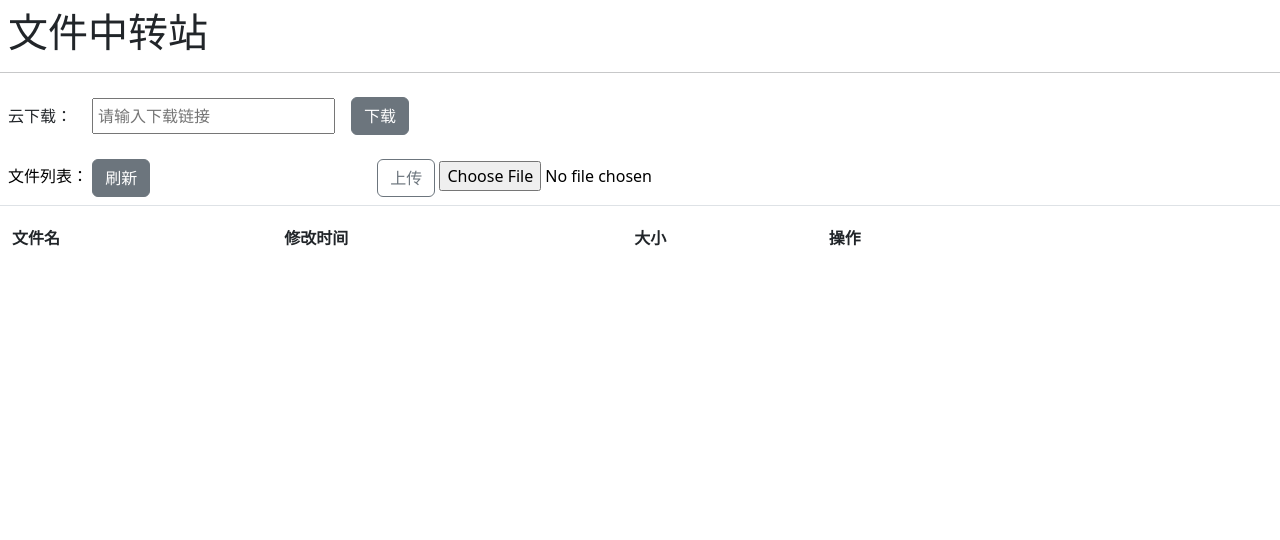
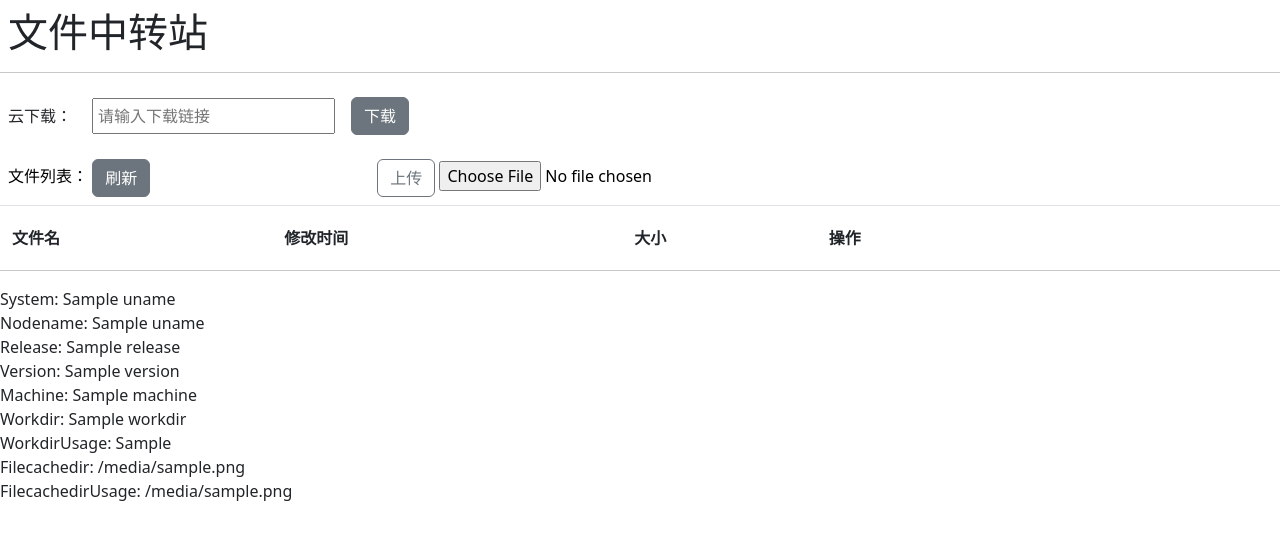
Before and after one commit to Cyrus-Albright/www, a Flask app: template app/main_blueprint/templates/index.html in a window 1280 px wide. Shown: the top 540 px of the page. Run offline with Flask 3, Linux system fonts and the light colour scheme; the template is opened without the code that fills it: values that come from a table or form of the project are taken from there, most other values are stand-ins (such as "Sample title", 1, 10 or a date in 2020); data that the repository does not hold is empty; some libraries are stand-ins or nearby versions.

Commit message:
添加系统信息展示

```diff
--- a/app/main_blueprint/templates/index.html
+++ b/app/main_blueprint/templates/index.html
@@ -58,9 +58,9 @@
                     console.log("Response:" + resp.fileinfolist);
                     for (i = 0; i < fileinfolist.length; i++) {
                         var list_item_tr = $('<tr><td><div class= "btn-group text-nowrap" >\
-                                <button type="button" class="btn btn-outline-secondary">下载</button>\
-                                <button type="button" class="btn btn-outline-danger">删除</button></div></td></tr>');
-                        var filename_td = $('<td>' + fileinfolist[i].filename + '</td>');
+                                <button type="button" class="btn btn-outline-secondary" onclick="downloadfile(this)">下载</button>\
+                                <button type="button" class="btn btn-outline-danger" onclick="deletefile(this)">删除</button></div></td></tr>');
+                        var filename_td = $('<td id="filename">' + fileinfolist[i].filename + '</td>');
                         var lastmodified_td = $('<td><small class="text-muted">' + fileinfolist[i].lastmodified + '</td>');
                         var size_td = $('<td><small class="text-muted">' + fileinfolist[i].size + '</td>');
                         list_item_tr.prepend(size_td);
@@ -78,8 +78,8 @@
         };
 
         // 下载云端列表文件
-        function filedownload(e) {
-            var filename = $(e).parent().siblings().filter("#filename").text();
+        function downloadfile(e) {
+            var filename = $(e).parent().parent().siblings().filter("#filename").text();
             console.log("download file: " + filename);
             $("#status").text("开始下载" + filename);
             trig_toast("开始下载" + filename);
@@ -97,7 +97,7 @@
 
         // 删除云端列表文件
         function deletefile(e) {
-            var filename = $(e).parent().siblings().filter("#filename").text();
+            var filename = $(e).parent().parent().siblings().filter("#filename").text();
             console.log("delete file: " + filename);
             $("#status").text("删除文件" + filename);
             trig_toast("删除文件" + filename);
@@ -175,7 +175,18 @@
             </table>
         </div>
         <!-- Test Area Begin -->
-        <div class="invisible" id="testarea">
+        <hr>
+        <div class="visible" id="testarea">
+            <!-- 展示系统信息 -->
+            <div>System: {{ systeminfo["uname"].sysname }}</div>
+            <div>Nodename: {{ systeminfo["uname"].nodename }}</div>
+            <div>Release: {{ systeminfo["uname"].release }}</div>
+            <div>Version: {{ systeminfo["uname"].version }}</div>
+            <div>Machine: {{ systeminfo["uname"].machine }}</div>
+            <div>Workdir: {{ systeminfo["workdir"] }}</div>
+            <div>WorkdirUsage: {{ systeminfo["workdir_usage"] }}</div>
+            <div>Filecachedir: {{ systeminfo["filecachedir"] }}</div>
+            <div>FilecachedirUsage: {{ systeminfo["filecachedir_usage"] }}</div>
         </div>
         <!-- Test Area End -->
     </div>
--- a/app/main_blueprint/views.py
+++ b/app/main_blueprint/views.py
@@ -8,7 +8,7 @@ import os
 import json
 from time import time
 # 从项目顶层导入包，不能使用相对路径（...tools.tools），需使用绝对路径，或直接导入对应名称
-from core.tools import struct_time, get_readable_file_size
+from core.tools import struct_time, get_readable_file_size, get_systeminfo
 from . import main
 from .forms import FileuploadForm
 
@@ -20,7 +20,9 @@ FILECACHEDIR = current_app.config.get("FILECACHEDIR")
 @main.route("/", methods=["GET"])
 def index():
     fileupform = FileuploadForm()
-    return render_template("index.html", fileuploadform=fileupform)
+    systeminfo = get_systeminfo()
+    print(systeminfo)
+    return render_template("index.html", fileuploadform=fileupform, systeminfo=systeminfo)
 
 
 # 云端后台下载，Pythonanywhere免费账号只用来下载github文件
--- a/config.py
+++ b/config.py
@@ -2,9 +2,10 @@ import os
 
 
 class Config:
-    DEBUG = False
     SECRET_KEY = "F0RM$YoWnAP@P=run1N[pyTH0n^N1whERE]*just4FUN"
-    FILECACHEDIR = os.getenv("FILECACHEDIR") or "filecachedir"
+    # 文件存储目录，从系统环境变量中获取不到就设置为项目同级目录下的"FILECACHEDIR"文件夹
+    FILECACHEDIR = os.getenv("FILECACHEDIR") or \
+        os.path.join(os.path.dirname(os.path.dirname(os.path.abspath(__file__))), "FILECACHEDIR")
     UPLOAD_FOLDER = FILECACHEDIR
     # 设置最大允许上传文件大小100MB，可在应用初始化时动态调整
     MAX_CONTENT_LENGTH = 100 * 1024 * 1024
@@ -21,7 +22,6 @@ class DevelopmentConfig(Config):
 
 
 class TestingConfig(Config):
-    DEBUG = True
     TESTING = True
 
 
```
Also changed, not shown: core/tools.py (+16 -9 lines), 1 other file.
